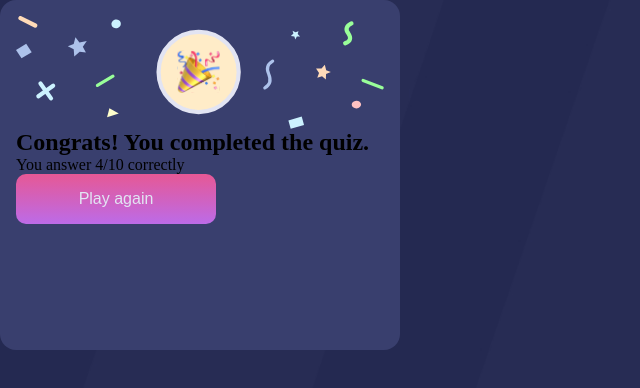
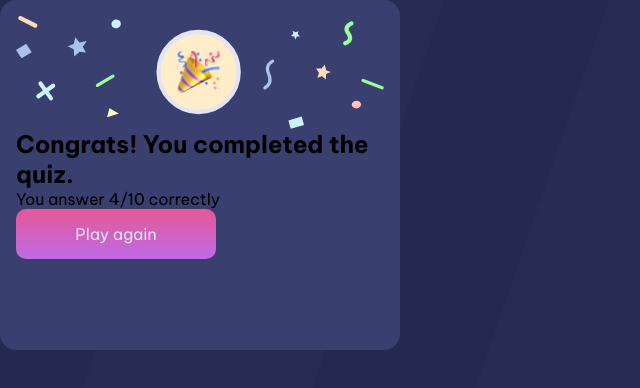
Before and after one commit to EdiedRamos/country-quiz, a React (Vite) app: page / in a window 1280 px wide. Shown: the top 388 px of the page, without its empty margins (0-640 px from the left). Built offline with nearby package versions, Linux system fonts and the light colour scheme; no server answers.

Commit message:
style: update the general font family

```diff
--- a/src/general/styles/index.scss
+++ b/src/general/styles/index.scss
@@ -1,3 +1,7 @@
 @import "./reset.scss";
 @import "./colors";
 @import "./fonts";
+
+* {
+  font-family: $font-family;
+}
```
